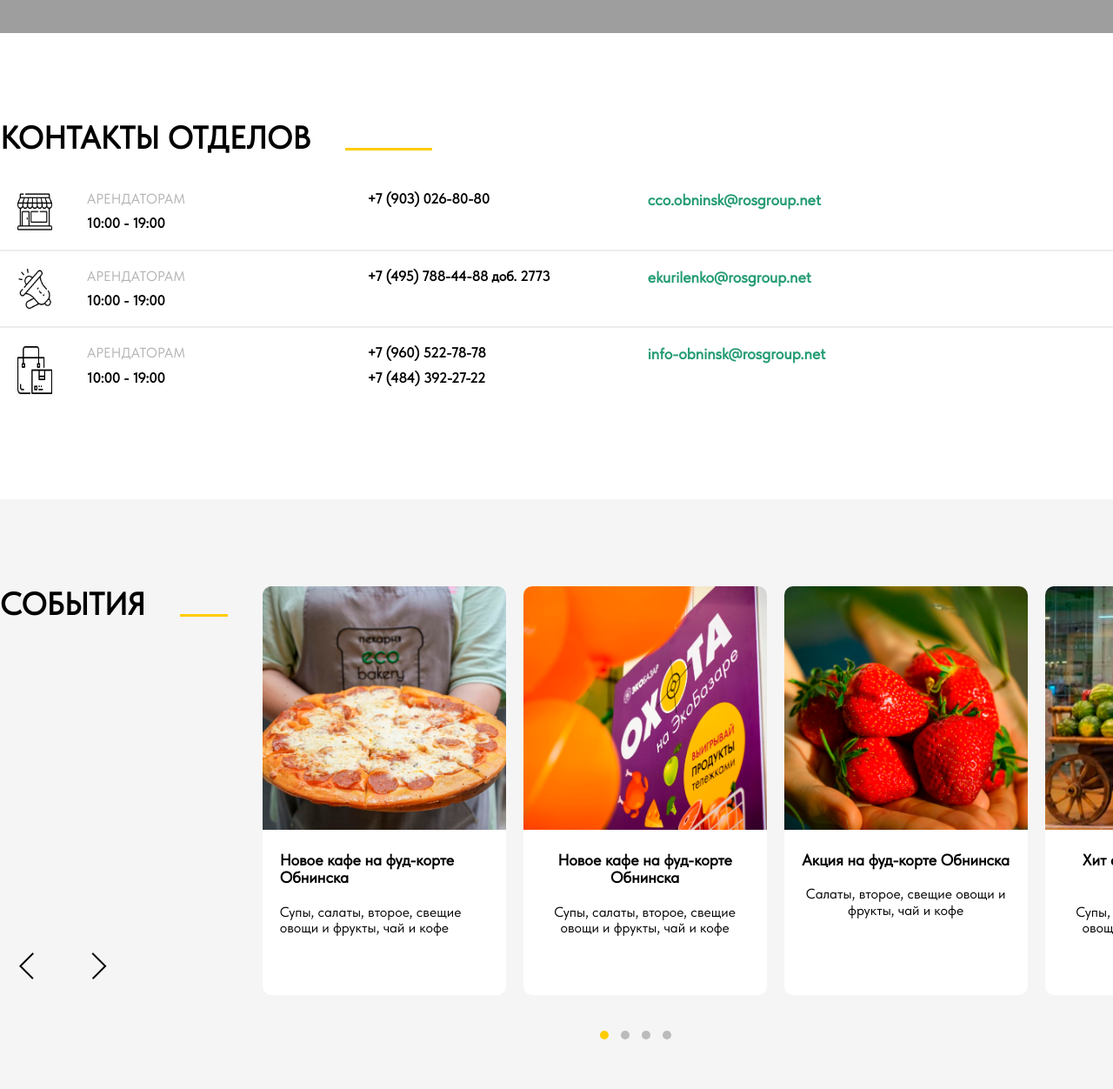
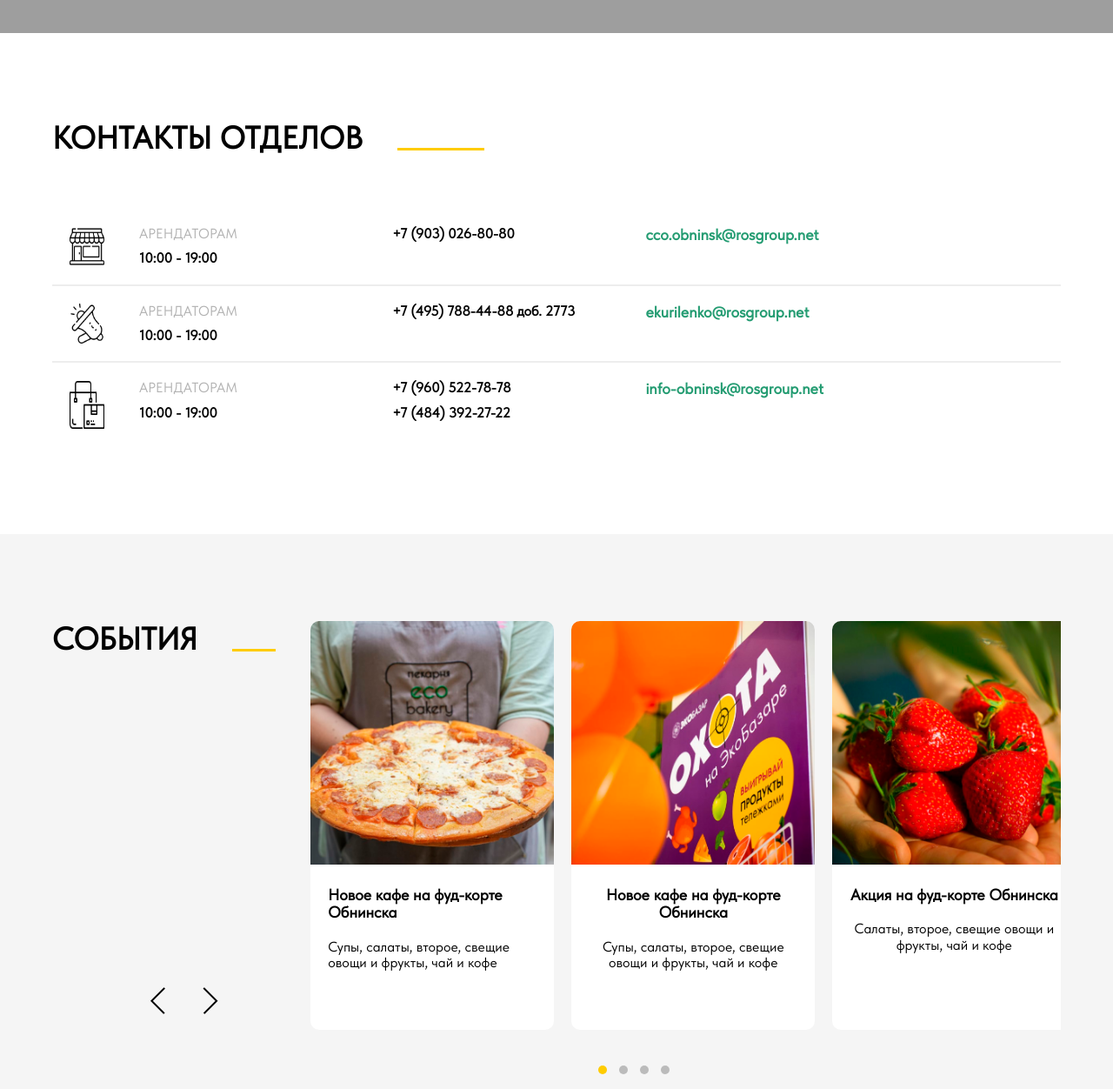
Before and after one commit to ArthurOrlov/ecobazar, a plain HTML site: page AboutObninsk.html in a window 1280 px wide. Shown: the part 740-1992 px from the top of the page at 87% size. Drawn offline with Linux system fonts and the light colour scheme; grey boxes are pictures that could not be loaded.

Commit message:
Add files via upload

```diff
--- a/css/about.css
+++ b/css/about.css
@@ -17,10 +17,11 @@
 
 .department-contacts__title {
   display: flex;
+  margin-bottom: 40px;
 }
 
 .department-contacts__container {
-  padding: 100px 0;
+  padding: 100px 60px;
 }
 
 .department-contacts__block {
@@ -62,6 +63,12 @@
   margin-bottom: 10px;
 }
 
+
+/* events */
+
+.events__container {
+  padding: 100px 60px;
+}
 
 /* lib  */
 
--- a/css/obninsk.css
+++ b/css/obninsk.css
@@ -686,7 +686,7 @@ footer {
   display: flex;
   align-items: start;
   justify-content: space-between;
-  padding: 80px 0;
+  padding: 80px 60px;
 }
 
 .footer__block {
```
